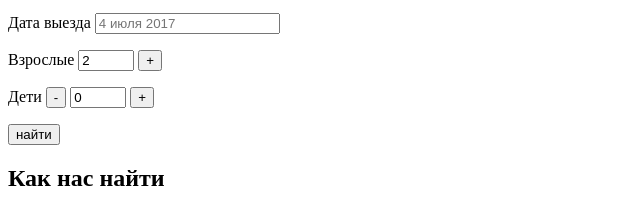
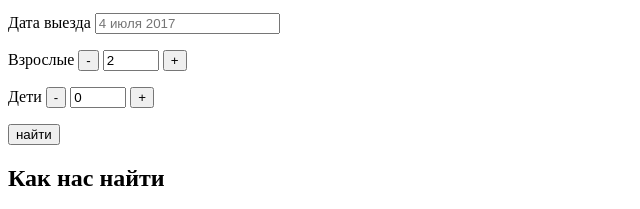
Before and after one commit to Irina-ich/1796361-sedona-31, a plain HTML site: page index.html in a window 1280 px wide. Shown: the part 2014-2223 px from the top of the page, 0-640 px from the left. Drawn offline with Linux system fonts and the light colour scheme.

Commit message:
разметка гл страница

```diff
--- a/index.html
+++ b/index.html
@@ -116,6 +116,7 @@
           </p>
           <p>
             <label for="adults">Взрослые</label>
+            <button type="button">-</button>
             <input
               id="adults"
               type="number"
```
